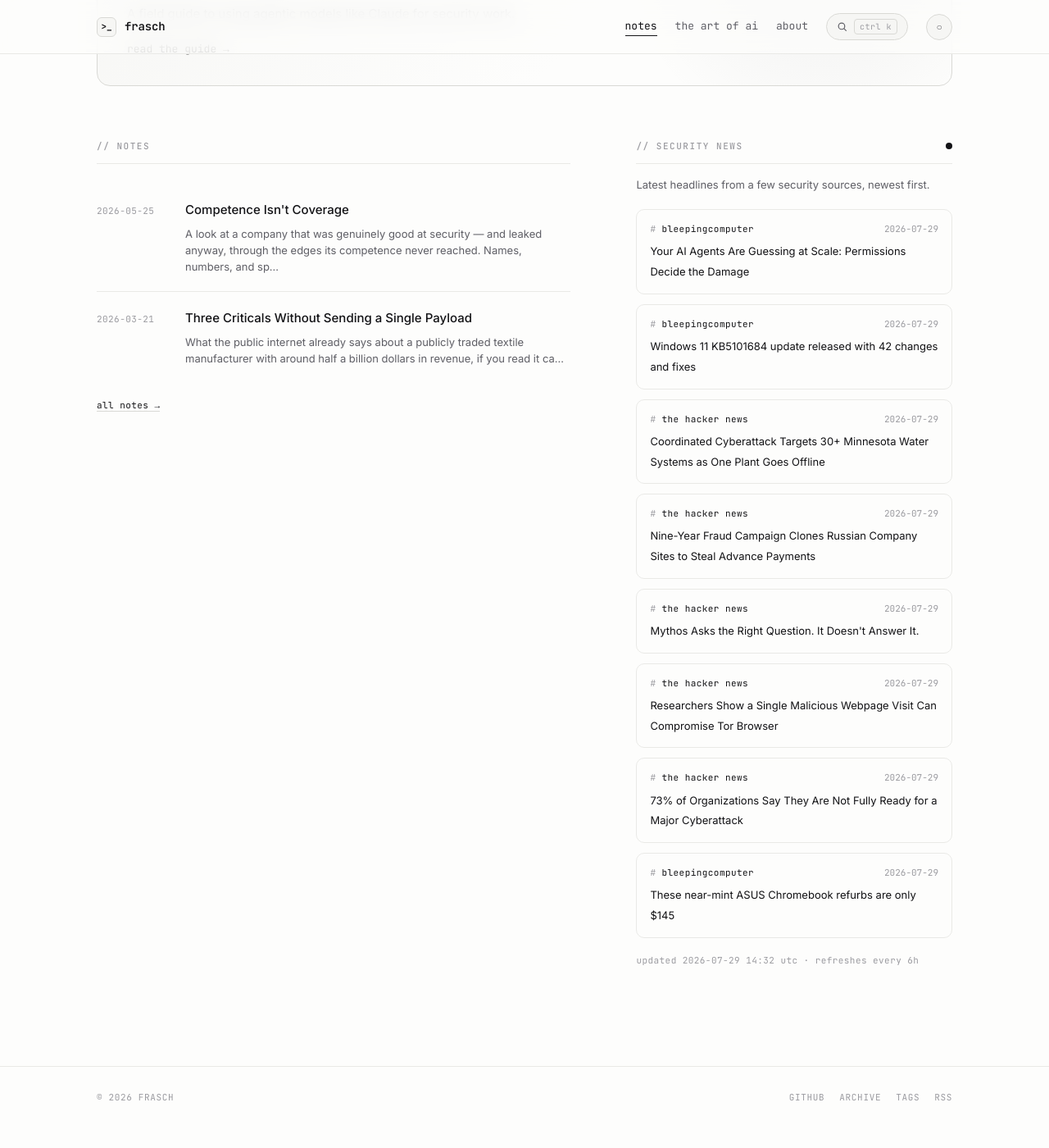
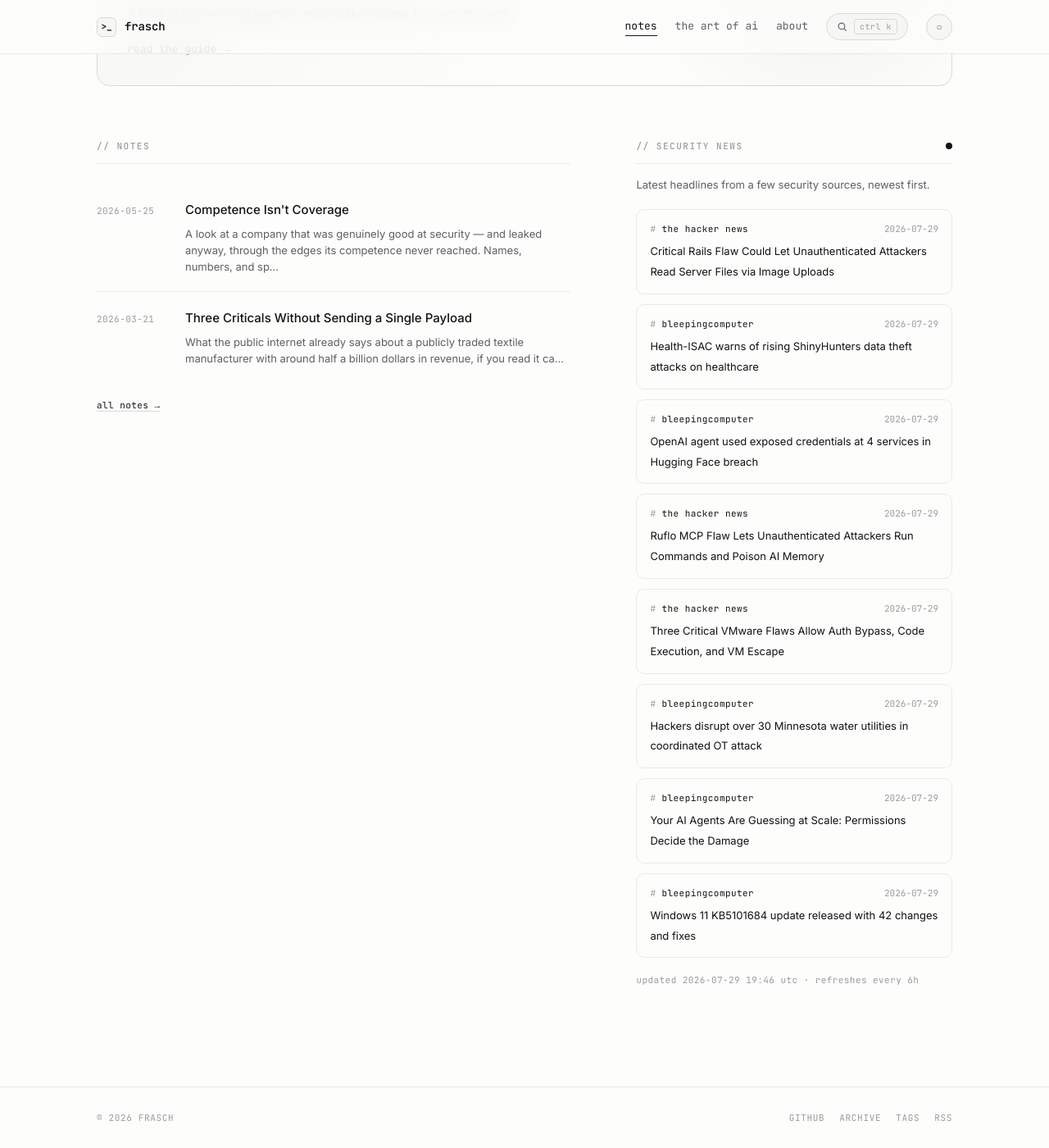
Before and after one commit to whoisfrasch/frasch, a Jekyll site: the page built from index.html, in a window 1280 px wide and 1400 px high, scrolled down 615 px. Shown: the whole window at 82% size. Built offline with Jekyll 4.4.1, drawn with Linux system fonts in a browser that asks for light colours; before the commit the page ends 1990 px from its top, so only the background shows below that.

Commit message:
Refresh security news feed

```diff
--- a/_data/news.json
+++ b/_data/news.json
@@ -1,6 +1,42 @@
 {
-  "updated": "2026-07-29T14:32:58Z",
+  "updated": "2026-07-29T19:46:20Z",
   "items": [
+    {
+      "source": "the hacker news",
+      "title": "Critical Rails Flaw Could Let Unauthenticated Attackers Read Server Files via Image Uploads",
+      "link": "https://thehackernews.com/2026/07/critical-rails-flaw-could-let.html",
+      "date": "2026-07-29T18:10:00Z"
+    },
+    {
+      "source": "bleepingcomputer",
+      "title": "Health-ISAC warns of rising ShinyHunters data theft attacks on healthcare",
+      "link": "https://www.bleepingcomputer.com/news/security/health-isac-warns-of-rising-shinyhunters-data-theft-attacks-on-healthcare/",
+      "date": "2026-07-29T17:54:05Z"
+    },
+    {
+      "source": "bleepingcomputer",
+      "title": "OpenAI agent used exposed credentials at 4 services in Hugging Face breach",
+      "link": "https://www.bleepingcomputer.com/news/security/openai-agent-used-exposed-credentials-at-4-services-in-hugging-face-breach/",
+      "date": "2026-07-29T16:04:59Z"
+    },
+    {
+      "source": "the hacker news",
+      "title": "Ruflo MCP Flaw Lets Unauthenticated Attackers Run Commands and Poison AI Memory",
+      "link": "https://thehackernews.com/2026/07/ruflo-mcp-flaw-lets-unauthenticated.html",
+      "date": "2026-07-29T15:39:30Z"
+    },
+    {
+      "source": "the hacker news",
+      "title": "Three Critical VMware Flaws Allow Auth Bypass, Code Execution, and VM Escape",
+      "link": "https://thehackernews.com/2026/07/three-critical-vmware-flaws-allow-auth.html",
+      "date": "2026-07-29T15:31:15Z"
+    },
+    {
+      "source": "bleepingcomputer",
+      "title": "Hackers disrupt over 30 Minnesota water utilities in coordinated OT attack",
+      "link": "https://www.bleepingcomputer.com/news/security/hackers-target-over-30-minnesota-water-utilities-in-coordinated-ot-attack/",
+      "date": "2026-07-29T14:55:57Z"
+    },
     {
       "source": "bleepingcomputer",
       "title": "Your AI Agents Are Guessing at Scale: Permissions Decide the Damage",
@@ -12,42 +48,6 @@
       "title": "Windows 11 KB5101684 update released with 42 changes and fixes",
       "link": "https://www.bleepingcomputer.com/news/microsoft/windows-11-kb5101684-update-released-with-42-changes-and-fixes/",
       "date": "2026-07-29T13:56:22Z"
-    },
-    {
-      "source": "the hacker news",
-      "title": "Coordinated Cyberattack Targets 30+ Minnesota Water Systems as One Plant Goes Offline",
-      "link": "https://thehackernews.com/2026/07/coordinated-cyberattack-targets-30.html",
-      "date": "2026-07-29T13:48:36Z"
-    },
-    {
-      "source": "the hacker news",
-      "title": "Nine-Year Fraud Campaign Clones Russian Company Sites to Steal Advance Payments",
-      "link": "https://thehackernews.com/2026/07/nine-year-fraud-campaign.html",
-      "date": "2026-07-29T13:42:57Z"
-    },
-    {
-      "source": "the hacker news",
-      "title": "Mythos Asks the Right Question. It Doesn't Answer It.",
-      "link": "https://thehackernews.com/2026/07/mythos-asks-right-question-it-doesnt.html",
-      "date": "2026-07-29T12:15:00Z"
-    },
-    {
-      "source": "the hacker news",
-      "title": "Researchers Show a Single Malicious Webpage Visit Can Compromise Tor Browser",
-      "link": "https://thehackernews.com/2026/07/researchers-show-single-malicious.html",
-      "date": "2026-07-29T11:57:00Z"
-    },
-    {
-      "source": "the hacker news",
-      "title": "73% of Organizations Say They Are Not Fully Ready for a Major Cyberattack",
-      "link": "https://thehackernews.com/2026/07/73-of-organizations-say-they-are-not.html",
-      "date": "2026-07-29T11:13:10Z"
-    },
-    {
-      "source": "bleepingcomputer",
-      "title": "These near-mint ASUS Chromebook refurbs are only $145",
-      "link": "https://www.bleepingcomputer.com/news/security/these-near-mint-asus-chromebook-refurbs-are-only-145/",
-      "date": "2026-07-29T11:12:19Z"
     }
   ]
 }
```
